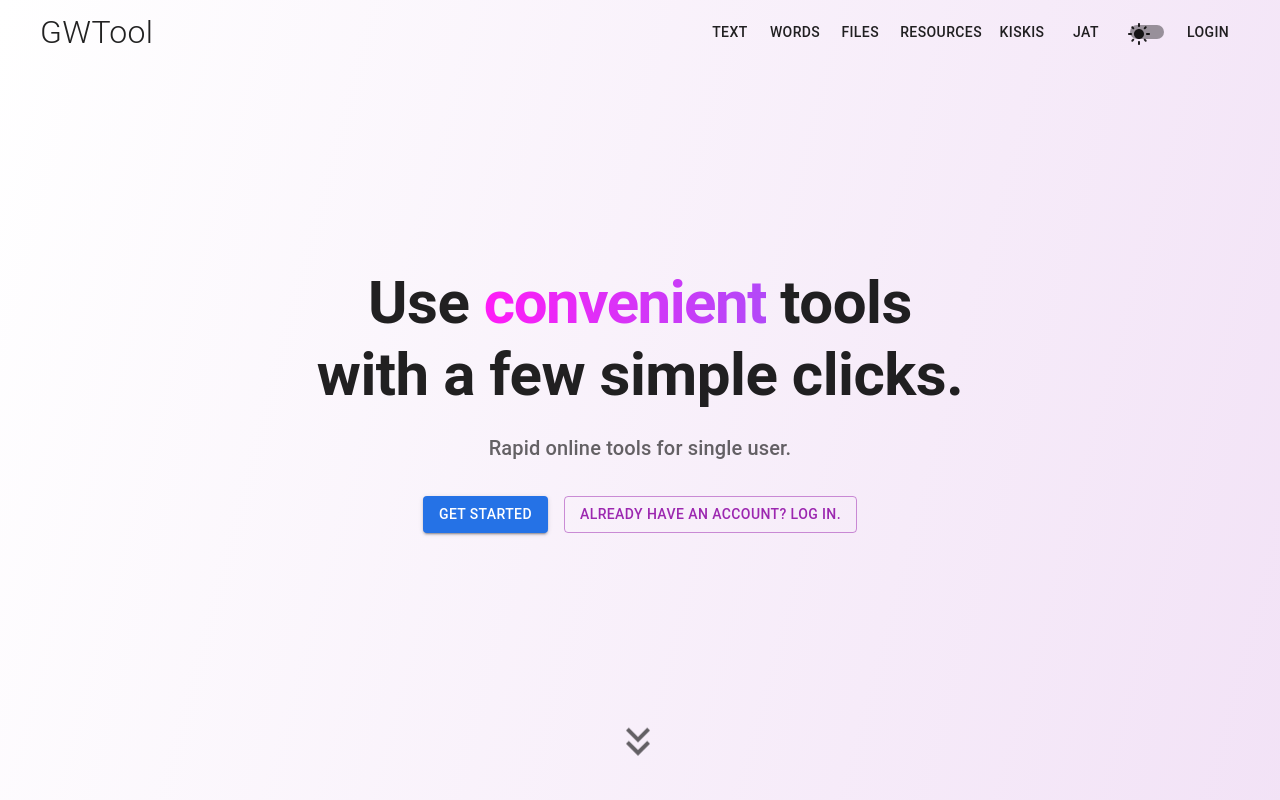
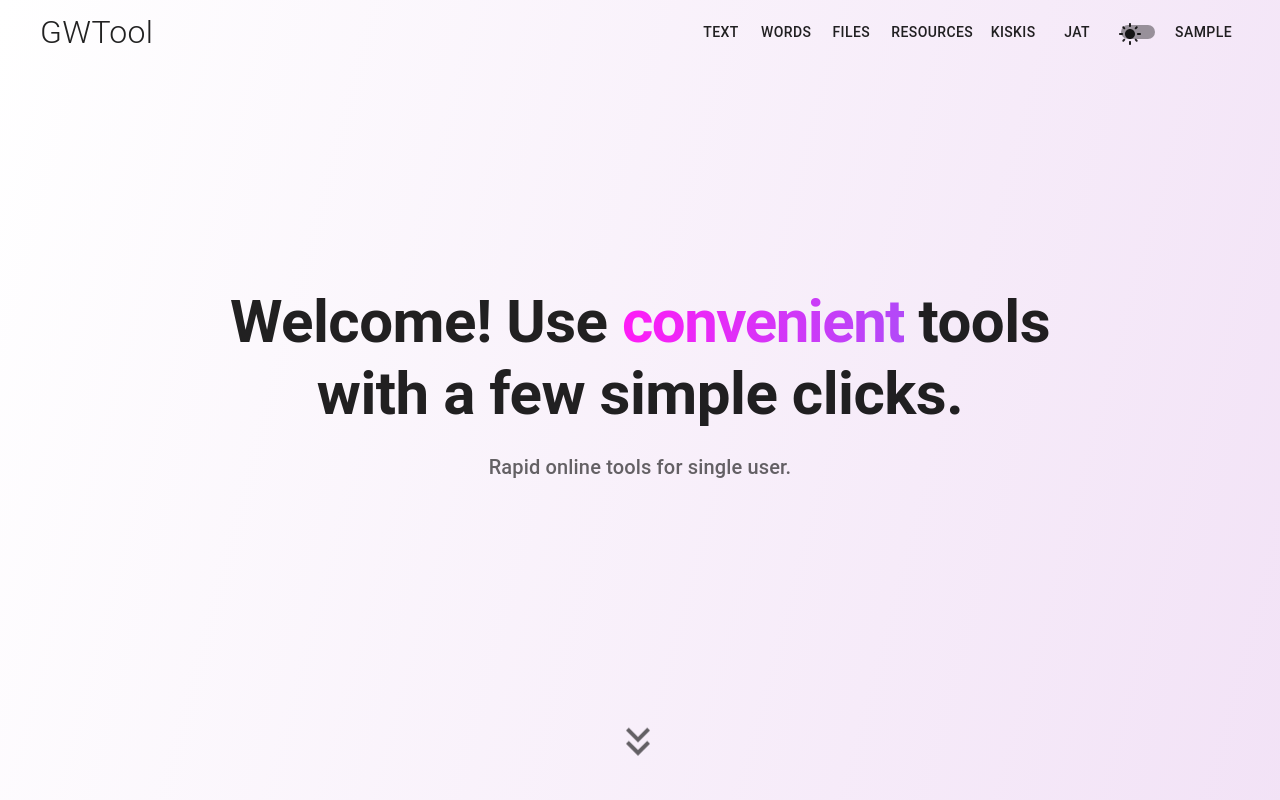
Before and after one commit to andygqw/GWTool_React, a React (Create React App) app: page / in a window 1280 px wide. Shown: the top 800 px of the page. Built offline with nearby package versions, Linux system fonts and the light colour scheme; sample sign-in values are in the browser's storage.

Commit message:
local storage

```diff
--- a/src/App.js
+++ b/src/App.js
@@ -1,5 +1,4 @@
 import React, { useMemo, useState, useEffect } from 'react';
-import Cookies from 'js-cookie';
 import {
     ThemeProvider, CssBaseline, Switch,
     Toolbar, Typography, Button, AppBar, Box, IconButton,
@@ -26,7 +25,7 @@ function App() {
     };
 
     const [mode, setMode] = useState(getDefaultMode);
-    const [isLoggedIn, setIsLoggedIn] = useState(!!Cookies.get('token'));
+    const [isLoggedIn, setIsLoggedIn] = useState(!!localStorage.getItem('isLoggedIn'));
     const [anchorEl, setAnchorEl] = useState(null);
     const [drawerOpen, setDrawerOpen] = useState(false);
 
@@ -41,12 +40,6 @@ function App() {
 
     useEffect(() => {
 
-        if (Cookies.get('token')) {
-            setIsLoggedIn(true);
-        }
-
-        console.log('main: ' + isLoggedIn);
-
         const mediaQuery = window.matchMedia('(prefers-color-scheme: dark)');
         const handleChange = (e) => {
             setMode(e.matches ? 'dark' : 'light');
@@ -56,11 +49,12 @@ function App() {
         return () => {
             mediaQuery.removeEventListener('change', handleChange);
         };
-    }, [setIsLoggedIn, isLoggedIn]);
+    }, []);
 
     const handleLogout = () => {
         //localStorage.removeItem('token');
         Cookies.remove('token');
+        localStorage.removeItem('isLoggedIn');
         localStorage.removeItem('username');
         setIsLoggedIn(false);
         navigate('/');
--- a/src/Component/LoginPage.js
+++ b/src/Component/LoginPage.js
@@ -35,6 +35,7 @@ const LoginPage = ({ setIsLoggedIn }) => {
 
             if (res.success === true) {
                 //localStorage.setItem('token', response.data.token);
+                localStorage.setItem('isLoggedIn', true);
                 localStorage.setItem('username', username);
                 setIsLoggedIn(true);
                 navigate(from, { replace: true });
--- a/src/Component/MemoPage.js
+++ b/src/Component/MemoPage.js
@@ -55,7 +55,7 @@ const MemoPage = ({ isLoggedIn, setIsLoggedIn }) => {
                 setMemos(response.data);
             }
             else if (response.status === 401) {
-                localStorage.removeItem('token');
+                localStorage.removeItem('isLoggedIn');
                 setIsLoggedIn(false);
                 navigate('/login', { state: { from: location } });
             }
@@ -73,21 +73,14 @@ const MemoPage = ({ isLoggedIn, setIsLoggedIn }) => {
     }, [location, navigate, setIsLoggedIn]);
 
     useEffect(() => {
-        if (Cookies.get('token')) {
-            setIsLoggedIn(true);
-            console.log('memo: ' + isLoggedIn);
+
+        if (isLoggedIn) {
             fetchMemos();
         } else {
-            console.log('memo: ' + isLoggedIn);
             navigate('/login', { state: { from: location } });
         }
-        // if (isLoggedIn) {
-        //     fetchMemos();
-        // } else {
-        //     navigate('/login', { state: { from: location } });
-        // }
         setError('');
-    }, [fetchMemos, navigate, location, isLoggedIn, setIsLoggedIn]);
+    }, [fetchMemos, navigate, location, isLoggedIn]);
 
     const handleAddMemo = async () => {
         try {
```
